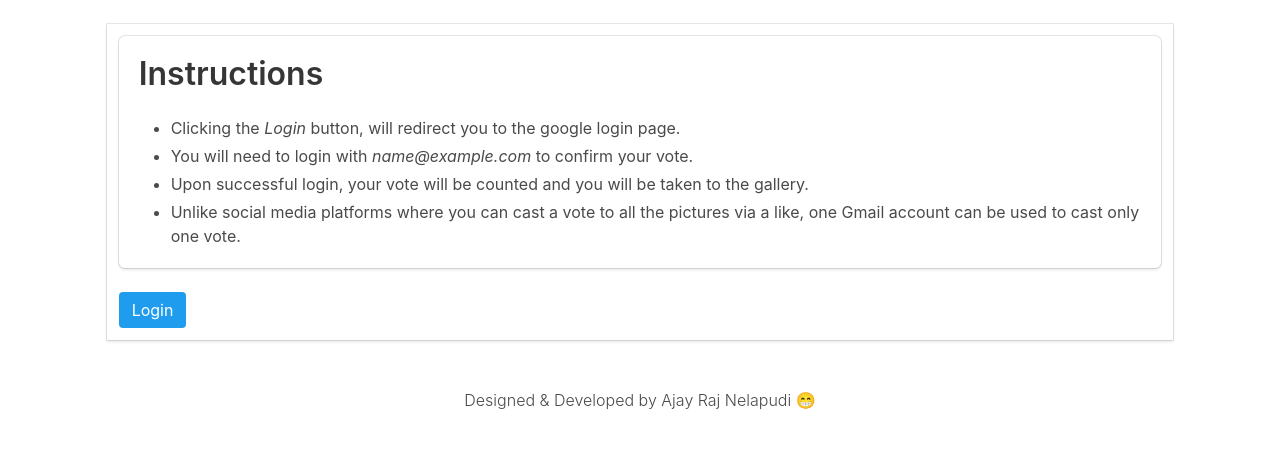
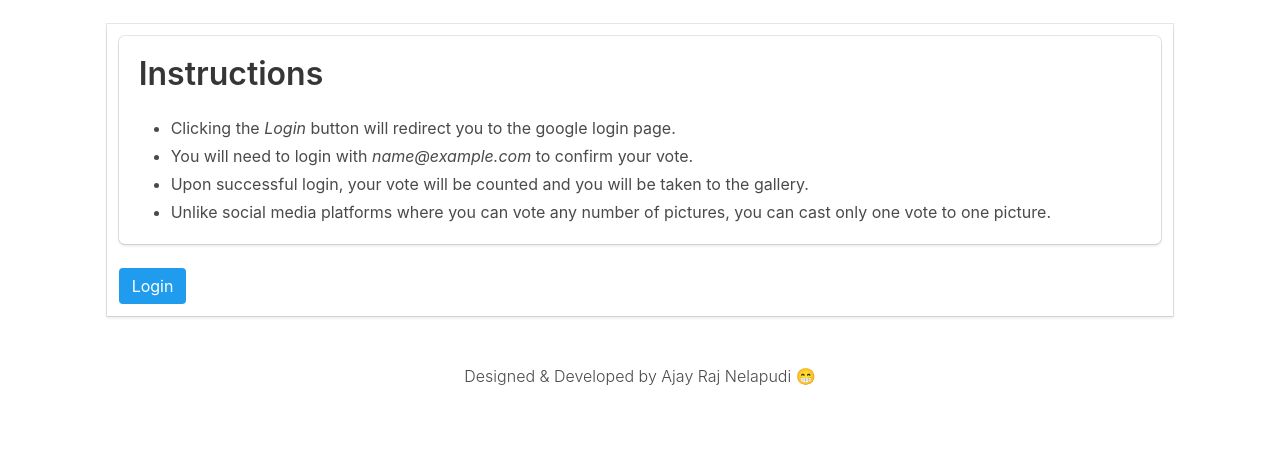
Before and after one commit to AjayRajNelapudi/Voteo, a Django app: template photeo/templates/auth_vote.html in a window 1280 px wide. Shown: the part 66-515 px from the top of the page. Run offline with Django 3.2, Linux system fonts and the light colour scheme; the template is opened without the code that fills it: most values are stand-ins (such as "Sample title", 1, 10 or a date in 2020).

Commit message:
Instructions revised

```diff
--- a/photeo/templates/auth_vote.html
+++ b/photeo/templates/auth_vote.html
@@ -46,12 +46,12 @@
             <div class="content">
                 <h3 class="title is-3">Instructions</h3>
                 <ul>
-                    <li>Clicking the <i>Login</i> button, will redirect you to the google login page.</li>
+                    <li>Clicking the <i>Login</i> button will redirect you to the google login page.</li>
                     <li>You will need to login with <i>{{ email }}</i> to confirm your vote.</li>
                     <li>Upon successful login, your vote will be counted and you will be taken to the gallery.</li>
                     <li>
-                        Unlike social media platforms where you can cast a vote to all the pictures via a like,
-                        one Gmail account can be used to cast only one vote.
+                        Unlike social media platforms where you can vote any number of pictures,
+                        you can cast only one vote to one picture.
                     </li>
                 </ul>
             </div>
```
